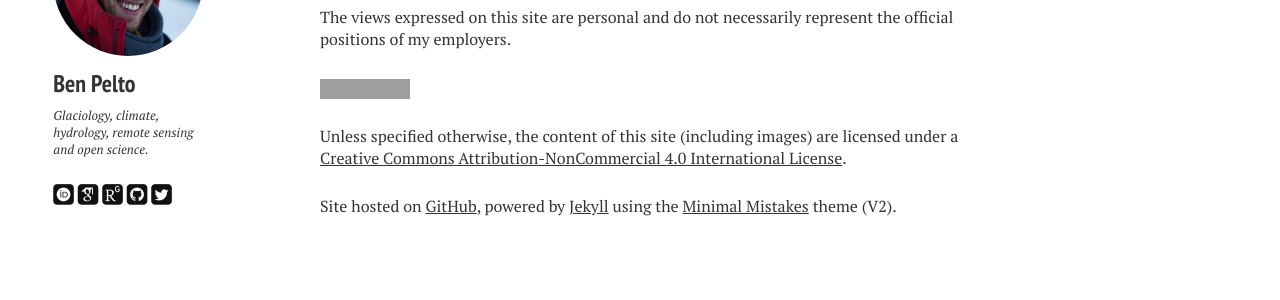
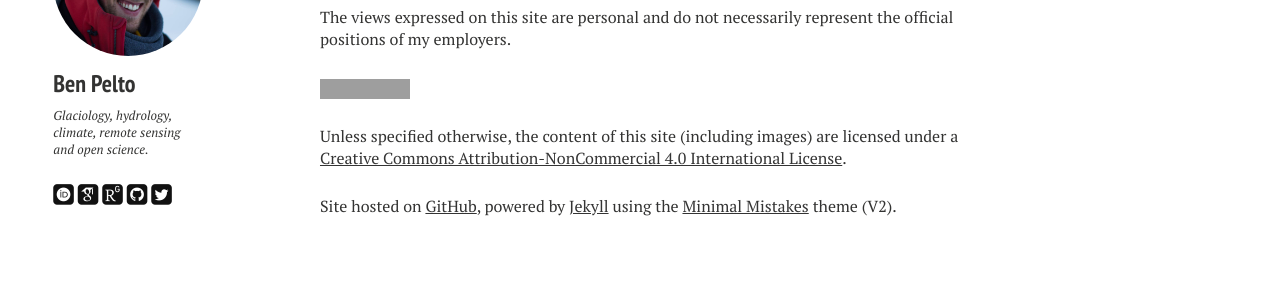
Before and after one commit to bpelto/bpelto.github.io, a Jekyll site: the page built from about/index.md, in a window 1280 px wide. Shown: the part 1175-1475 px from the top of the page. Built offline with Jekyll 4.4.1, drawn with Linux system fonts in a browser that asks for light colours; nearby versions of some CDN libraries; some web fonts are replaced; grey boxes are pictures that could not be loaded.

```diff
--- a/_config.yml
+++ b/_config.yml
@@ -30,7 +30,7 @@ kramdown:
 owner:
   name: Ben Pelto
   avatar: ben_conrad.jpg
-  bio: "Glaciology, climate, hydrology, remote sensing and open science."
+  bio: "Glaciology, hydrology, climate, remote sensing and open science."
   github: bpelto
   orcid: 0000-0002-3488-3599
   scholar: https://scholar.google.com/citations?user=aadGZFMAAAAJ&hl=en
@@ -49,7 +49,7 @@ owner:
     ad-client:
     ad-slot:
   bing-verify:
-  linkedin: #username
+  linkedin: Ben Pelto
   instagram: #username
   lastfm: #username
   tumblr: #username
```
